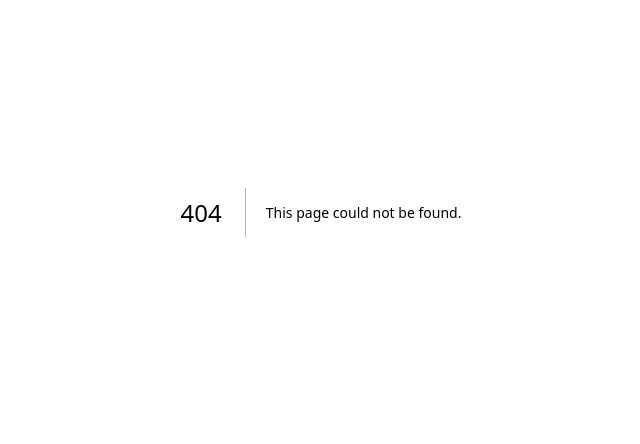
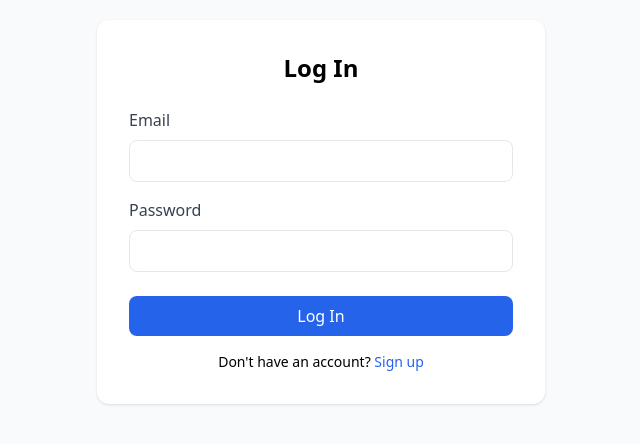
Before and after one commit to oopsididitagain335/workingitout, a Next.js app: page /pages/login in a window 1280 px wide. Before the commit this address had no page. Shown: the part 188-632 px from the top of the page, without its empty margins (319-959 px from the left). Built offline with nearby package versions, Linux system fonts and the light colour scheme.

Commit message:
Create login.tsx

```diff
--- /dev/null
+++ b/pages/pages/login.tsx
@@ -0,0 +1,72 @@
+// pages/login.tsx
+import { useState } from 'react';
+import { useRouter } from 'next/router';
+
+export default function Login() {
+  const [email, setEmail] = useState('');
+  const [password, setPassword] = useState('');
+  const [error, setError] = useState('');
+  const router = useRouter();
+
+  const handleSubmit = async (e) => {
+    e.preventDefault();
+    setError('');
+
+    const res = await fetch('/api/auth/login', {
+      method: 'POST',
+      headers: { 'Content-Type': 'application/json' },
+      body: JSON.stringify({ email, password }),
+    });
+
+    const data = await res.json();
+
+    if (res.ok) {
+      router.push('/dashboard');
+    } else {
+      setError(data.message);
+    }
+  };
+
+  return (
+    <div className="min-h-screen flex items-center justify-center bg-gray-50 px-6">
+      <div className="max-w-md w-full bg-white p-8 rounded-xl shadow">
+        <h1 className="text-2xl font-bold text-center mb-6">Log In</h1>
+        {error && <p className="text-red-500 text-sm mb-4">{error}</p>}
+        <form onSubmit={handleSubmit}>
+          <div className="mb-4">
+            <label className="block text-gray-700 mb-2">Email</label>
+            <input
+              type="email"
+              value={email}
+              onChange={(e) => setEmail(e.target.value)}
+              className="w-full px-4 py-2 border rounded-lg focus:outline-none focus:ring-2 focus:ring-blue-500"
+              required
+            />
+          </div>
+          <div className="mb-6">
+            <label className="block text-gray-700 mb-2">Password</label>
+            <input
+              type="password"
+              value={password}
+              onChange={(e) => setPassword(e.target.value)}
+              className="w-full px-4 py-2 border rounded-lg focus:outline-none focus:ring-2 focus:ring-blue-500"
+              required
+            />
+          </div>
+          <button
+            type="submit"
+            className="w-full bg-blue-600 hover:bg-blue-700 text-white py-2 rounded-lg font-medium"
+          >
+            Log In
+          </button>
+        </form>
+        <p className="mt-4 text-center text-sm">
+          Don't have an account?{' '}
+          <a href="/signup" className="text-blue-600 hover:underline">
+            Sign up
+          </a>
+        </p>
+      </div>
+    </div>
+  );
+}
```
